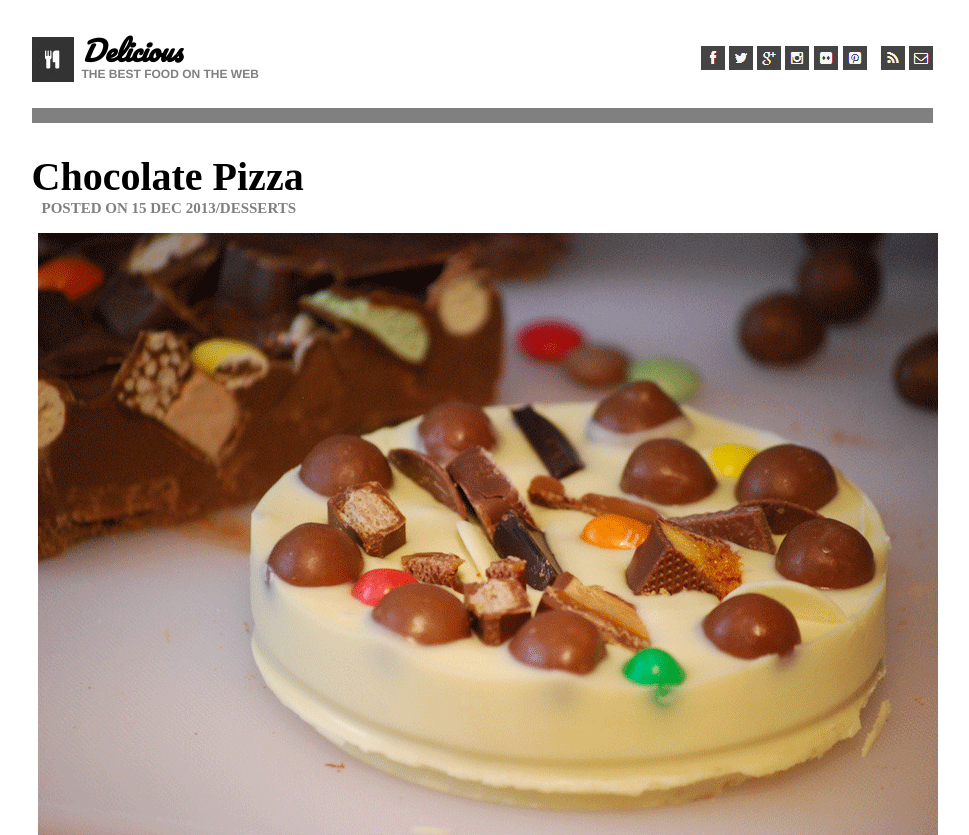
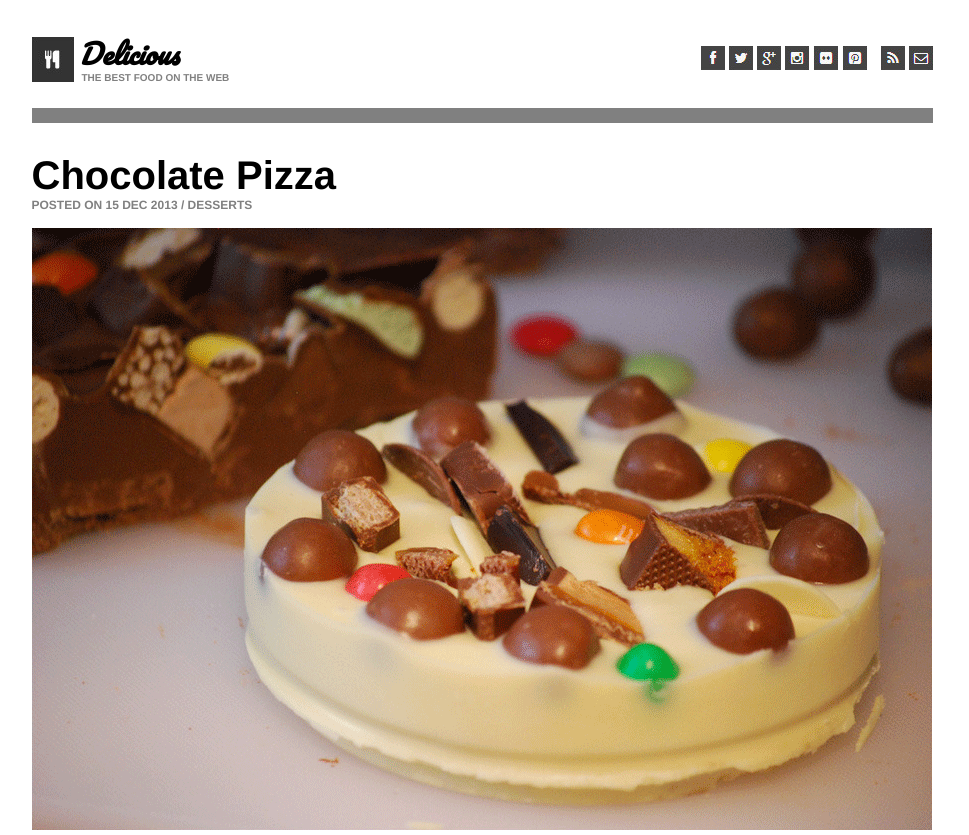
Before and after one commit to jaatay/chocolate-pizza, a plain HTML site: page index.html in a window 1280 px wide. Shown: the top 835 px of the page, without its empty margins (158-1127 px from the left). Drawn offline with Linux system fonts and the light colour scheme.

Commit message:
HTML formatting fixes, CSS fixes through <p>

```diff
--- a/css/style.css
+++ b/css/style.css
@@ -1,7 +1,3 @@
-* {
-    /* outline: 2px dashed red; */
-}
-
 header {
     height: 100px;
     border-bottom: solid 15px gray;
@@ -26,15 +22,15 @@ header {
     font-family: 'Pacifico', cursive;
     font-style: italic;
     font-size: 27px;
-    margin-top: -10px;
+    margin-top: -7px;
     margin-bottom: 0px;
-    margin-left: 50px;
+    margin-left: 47px;
 }
 
 #delSub {
     font-family: 'Franklin Gothic Medium', 'Arial Narrow', Arial, sans-serif;
-    font-size: 12px;
-    margin-top: -7px;
+    font-size: 10px;
+    margin-top: -5px;
     margin-left: 50px;
     color: gray;
 }
@@ -66,7 +62,7 @@ main {
 }
 
 #title {
-    width: 907px;
+    width: 901px;
     margin-top: 30px;
 }
 
@@ -75,26 +71,30 @@ main {
 }
 
 h1 {
-    /* font-family: ; */
+    font-family: 'Franklin Gothic Medium', 'Arial Narrow', Arial, sans-serif;;
     margin-bottom: 0;
     margin-left: 0;
     font-size: 40px;
 }
 
 #subHeader {
-    /* font-family:  */
-    font-size: 15px;
+    font-family: 'Franklin Gothic Medium', 'Arial Narrow', Arial, sans-serif;
+    font-size: 12px;
     border:0;
     margin-top: 0;
     margin-bottom: 15px;
-    margin-left: 10px;
     padding: 0;
     color: gray;
 }
 
+#hero {
+    margin-bottom: 30px;
+}
+
 p {
-    text-indent: 10px;
-    font-size: 20px;
+    text-indent: 25px;
+    font-size: 19px;
+    margin: 30px 0;
 }
 
 form {
--- a/index.html
+++ b/index.html
@@ -12,14 +12,11 @@
 
     <body>
         <header>
-
             <div id="logo">
                 <img src="img/a-logo.png"/>
                 <h2 id="delicious">Delicious</h2>
                 <h2 id="delSub">THE BEST FOOD ON THE WEB</h2>
             </div>
-
-
                 <nav>
                     <ul>
                         <li><img src="img/b-fb-icon.png"/></li>
@@ -28,20 +25,15 @@
                         <li><img src="img/e-insta-icon.png"/></li>
                         <li><img src="img/f-flic-icon.png"/></li>
                         <li><img src="img/g-pint-icon.png"/></li>
-                        <li><img src="img/h-rss-icon.png" id="rssIcon"/></li>
+                        <li><img id="rssIcon" src="img/h-rss-icon.png"/></li>
                         <li><img src="img/i-mail-icon.png"/></li>
                     </ul>
                 </nav>
-
-
         </header>
-
         <main>
-
             <div id="title">
                 <h1>Chocolate Pizza</h1>
-                <h2 id="subHeader"> POSTED ON 15 DEC 2013/DESSERTS</h2>
-
+                <h2 id="subHeader"> POSTED ON 15 DEC 2013 / DESSERTS</h2>
                 <img id="hero" src="img/l-choco-pizza.png"/>
             </div>
 
@@ -56,7 +48,6 @@
             <p>
                 Using an ice cream machine, pour liquids into the frozen basin and process according to manufacturer instructions, i.e, let spin and thicken for 20 minutes before adding mascarpone, fig jam mixture, and the nuts. Continue to process for +/- 10 minutes. Pour semi-frozen mixture into a pyrex dish or glass tupperware. Freeze for at least two hours before serving.
             </p>
-
 
             <form>
                 <fieldset>
@@ -80,8 +71,6 @@
                 </fieldset>
             </form>
 
-
-
             <div id="vanDiv">
                 <img src="img/van-pic.png" id="vanPic"/>
                 <h2 id="vanessa">Vanessa Stevenson</h2>
```
Lines whose indentation alone changed are shown as unchanged.
